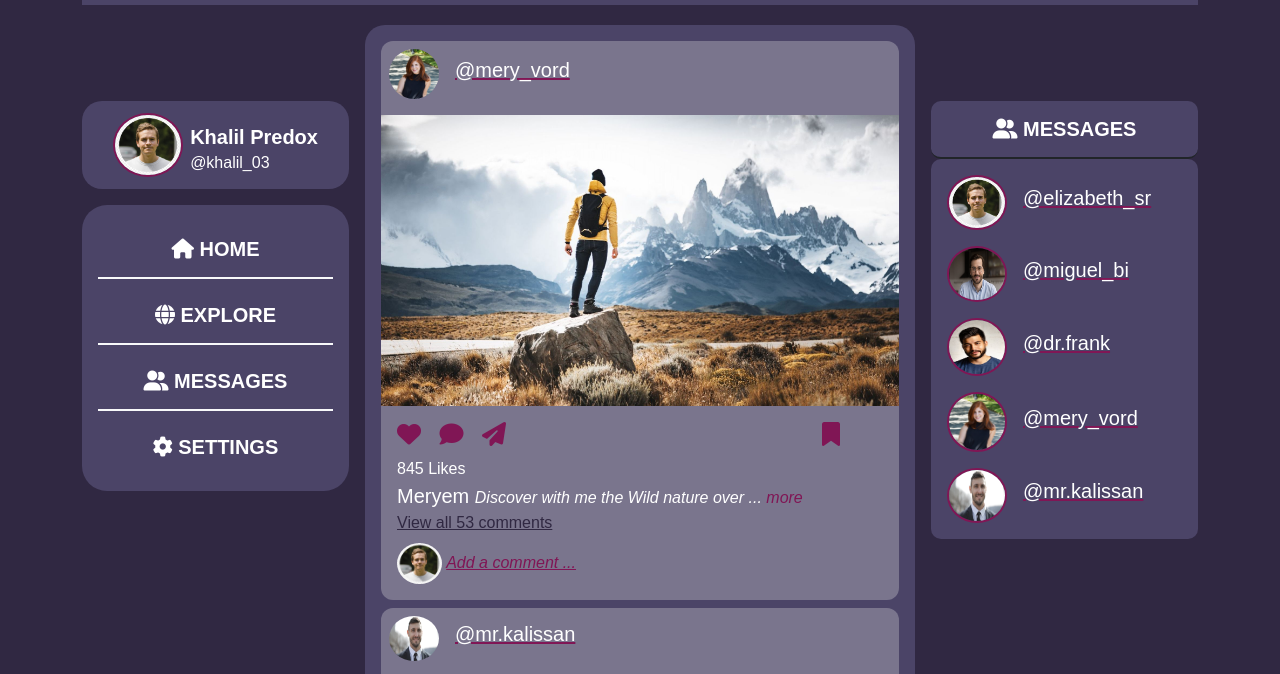
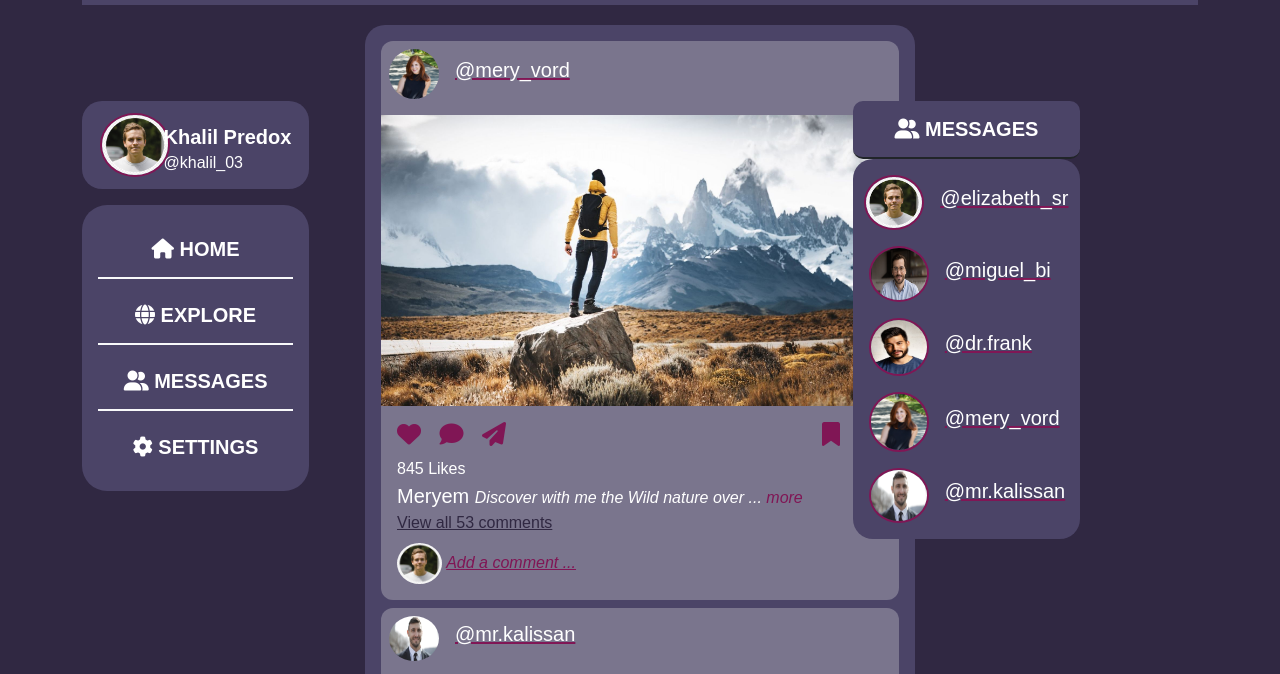
Before and after one commit to khalilelamraoui/arabsocial, a plain HTML site: page index.html in a window 1280 px wide. Shown: the part 78-752 px from the top of the page. Drawn offline with nearby package versions, Linux system fonts and the light colour scheme; a web font is replaced by a local one.

Commit message:
fixed sides

```diff
--- a/style.css
+++ b/style.css
@@ -72,6 +72,21 @@ a:visited{
         display: none;
     }
 }
+@media screen and (min-width: 1199px) {
+    .messages{
+        position: fixed;
+        width: 19%;
+        right: 0;
+        margin-right: 12rem;
+        top: 1;
+    }
+    .nav-menu-wide{
+        position: fixed;
+        width: 19%;
+        left: 1;
+        top: 1;
+    }
+}
 .add-comment:hover{
     cursor:text;
 }
@@ -99,7 +114,7 @@ input[type=search]{
     border-radius: 10px;
 }
 .messages .profiles{
-    border-radius: 10px;
+    border-radius: 20px;
 }
 .profiles{
     background-color: #4B4467;
```
